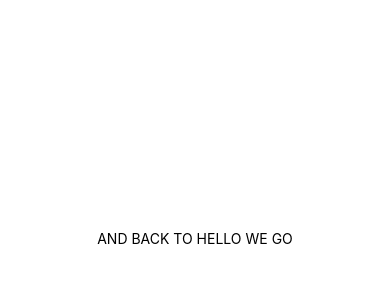
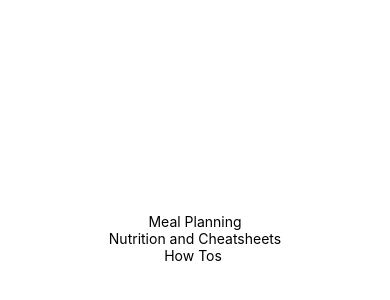
Before and after one commit to mirdathebirda/eatwell, a React Native app: screen / in a window 390 px wide. Shown: the part 184-484 px from the top of the page. Built offline with nearby package versions, Linux system fonts and the light colour scheme.

Commit message:
i got text in there

```diff
--- a/src/screens/App.js
+++ b/src/screens/App.js
@@ -5,7 +5,9 @@ export default class App extends React.Component {
   render() {
     return (
       <View style={styles.container}>
-        <Text>AND BACK TO HELLO WE GO</Text>
+        <Text> Meal Planning </Text>
+        <Text>Nutrition and Cheatsheets</Text>
+        <Text>How Tos </Text>
       </View>
     );
   }
```
Also changed, not shown: package.json (line endings or trailing spaces), 1 other file (tests, documents, lock files or other folders).
